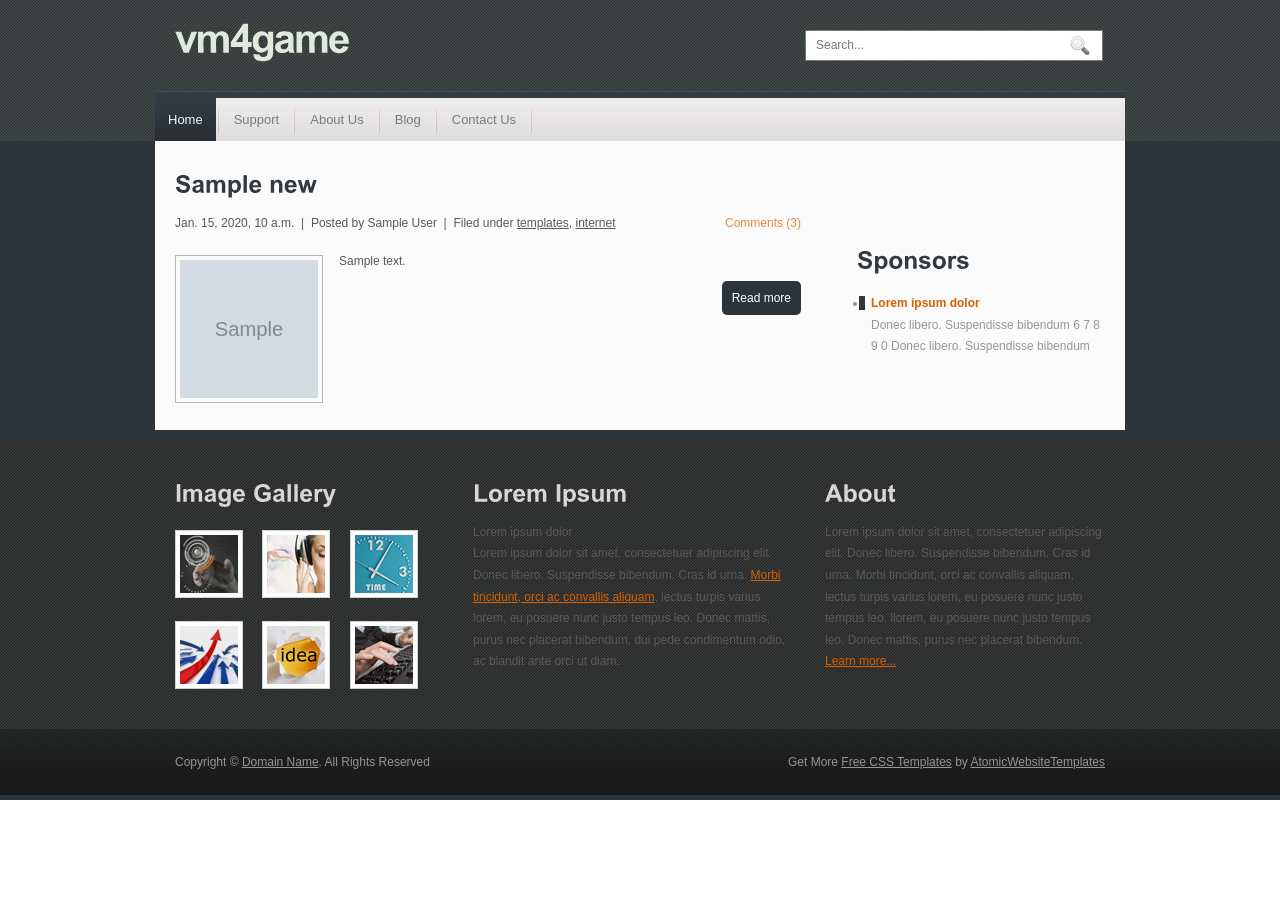
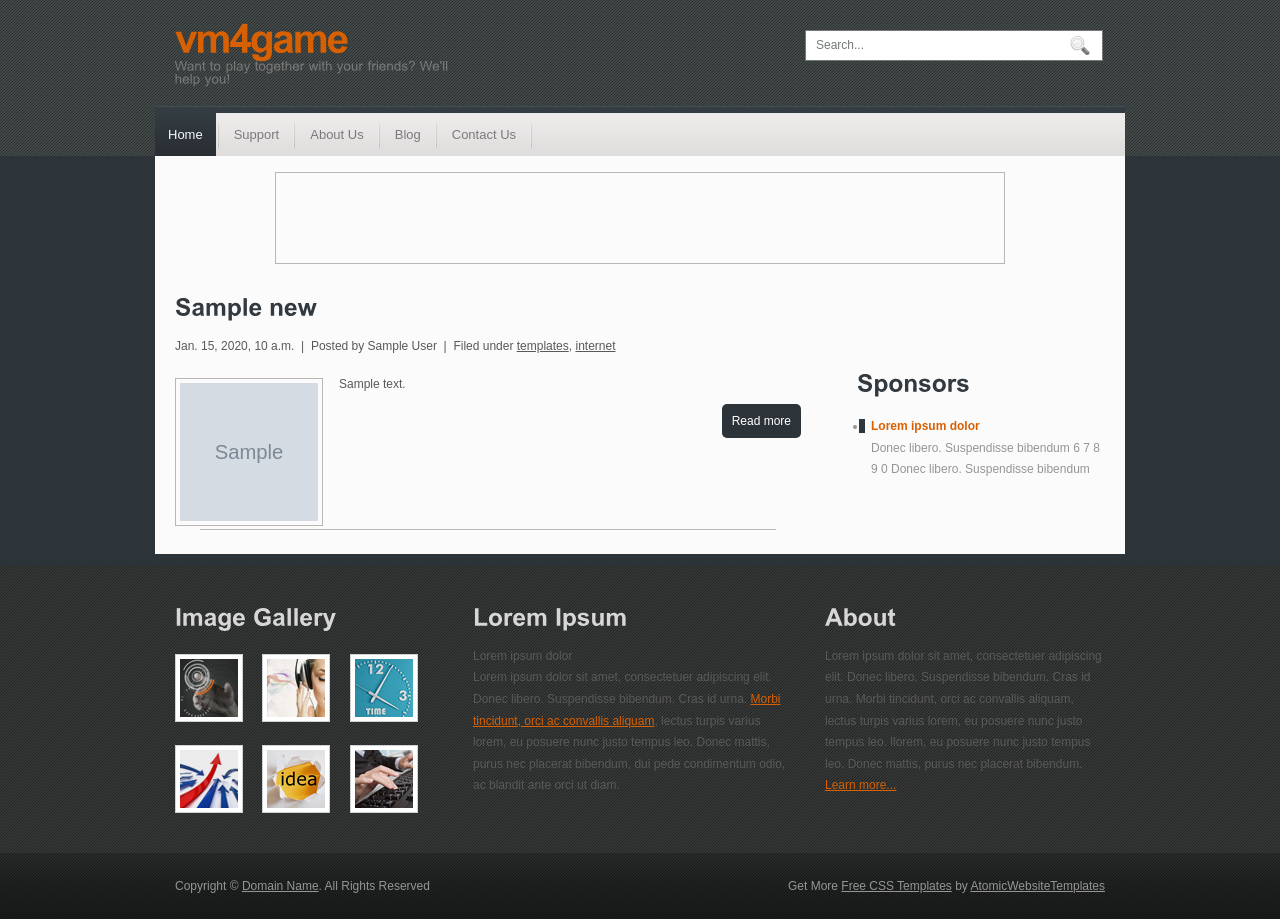
Before and after one commit to tshap88/VM, a Django app: page / in a window 1280 px wide. Before the commit the page ends 800 px from the top, so only its background shows below. Run offline with Django 3.2, Linux system fonts and the light colour scheme; tables that the repository leaves empty hold one stand-in row (values such as "Sample post"); grey boxes marked "Sample" are stand-in pictures; some libraries are stand-ins or nearby versions; some web fonts are replaced.

Commit message:
added comment count link on the home page and added place for google

```diff
--- a/VM/templates/index.html
+++ b/VM/templates/index.html
@@ -17,8 +17,7 @@
   <div class="header">
     <div class="header_resize">
       <div class="logo">
-       {#%   <h1><a href="/"><span>vm4game</span><small>Want to play together with your friends? We'll help you!</small></a></h1>%#}
-             <h1>vm<strong>4</strong>game</h1>
+         <h1><a href="/"><span>vm4game</span><small>Want to play together with your friends? We'll help you!</small></a></h1>
       </div>
       <div class="search">
         <form method="get" id="search" action="#">
@@ -46,29 +45,50 @@
   </div>
   <div class="content">
     <div class="content_resize">
+    <div class="table">
+    </div>
       <div class="mainbar">
       {% for news1_mn in news_mn %}
           <div class="article">
+
             <h2><span>{{ news1_mn }}</span></h2>
             <div class="clr"></div>
-            <p class="post-data"><a href="#" class="com">Comments (3)</a> <span class="date">{{ news1_mn.date_pub }}</span> &nbsp;|&nbsp; Posted by {{ news1_mn.author }} &nbsp;|&nbsp; Filed under <a href="#">templates</a>, <a href="#">internet</a></p>
+
+            <script type="text/javascript">
+            /* * * CONFIGURATION VARIABLES: EDIT BEFORE PASTING INTO YOUR WEBPAGE * * */
+            var disqus_shortname = 'vm4game'; // required: replace example with your forum shortname
+            var disqus_identifier = '/news/{{ news1_mn.slug }}';
+            var disqus_url = 'http://127.0.0.1:8000/news/{{ news1_mn.slug }}';
+
+            /* * * DON'T EDIT BELOW THIS LINE * * */
+            (function () {
+               var s = document.createElement('script'); s.async = true;
+               s.type = 'text/javascript';
+               s.src = '//' + disqus_shortname + '.disqus.com/count.js';
+               (document.getElementsByTagName('HEAD')[0] || document.getElementsByTagName('BODY')[0]).appendChild(s);
+            }());
+            </script>
+            <p class="post-data"> <a data-disqus-identifier = "/news/{{ news1_mn.slug }}" href="/news/{{ news1_mn.slug }}#disqus_thread" class="com"></a><span class="date">{{ news1_mn.date_pub }}</span> &nbsp;|&nbsp; Posted by {{ news1_mn.author }} &nbsp;|&nbsp; Filed under <a href="#">templates</a>, <a href="#">internet</a></p>
             {% if news1_mn.img_file %}
                 <img src="{{ news1_mn.img_file.url }}"  width="138" height="138" alt="" class="fl" />
             {% else %}
 
             {% endif %}
             <p>{{ news1_mn.contents|safe|truncatewords:"35" }}</p>
-            <p class="spec"><a href="/news/{{ news1_mn.id }}/" class="rm">Read more</a></p>
+            <p class="spec"><a href="/news/{{ news1_mn.slug }}/" class="rm">Read more</a></p>
             {% if news1_mn.img_file %}
                 <p></p>
                 <p></p>
                 <p></p>
                 <p></p>
                 <p></p>
+                <div class="article2"></div>
             {% else %}
                 <p></p>
                 <p></p>
+                <div class="article2"></div>
             {% endif %}
+
           </div>
       {% endfor %}
 
--- a/sites/static/css/style.css
+++ b/sites/static/css/style.css
@@ -137,7 +137,7 @@
 }
 .content_resize {
 	margin:0 auto;
-	padding:0 0 0;
+	padding:16px 0 0;
 	width:970px;
     background:#fbfbfb;
 }
@@ -382,3 +382,10 @@
 .pagenavi .pages {
 	float:left;
 }
+.table {
+    margin:0 auto;
+	padding:0;
+    width: 728px;
+    height: 90px;
+    border: 1px solid #b7b7b7;
+}
```
